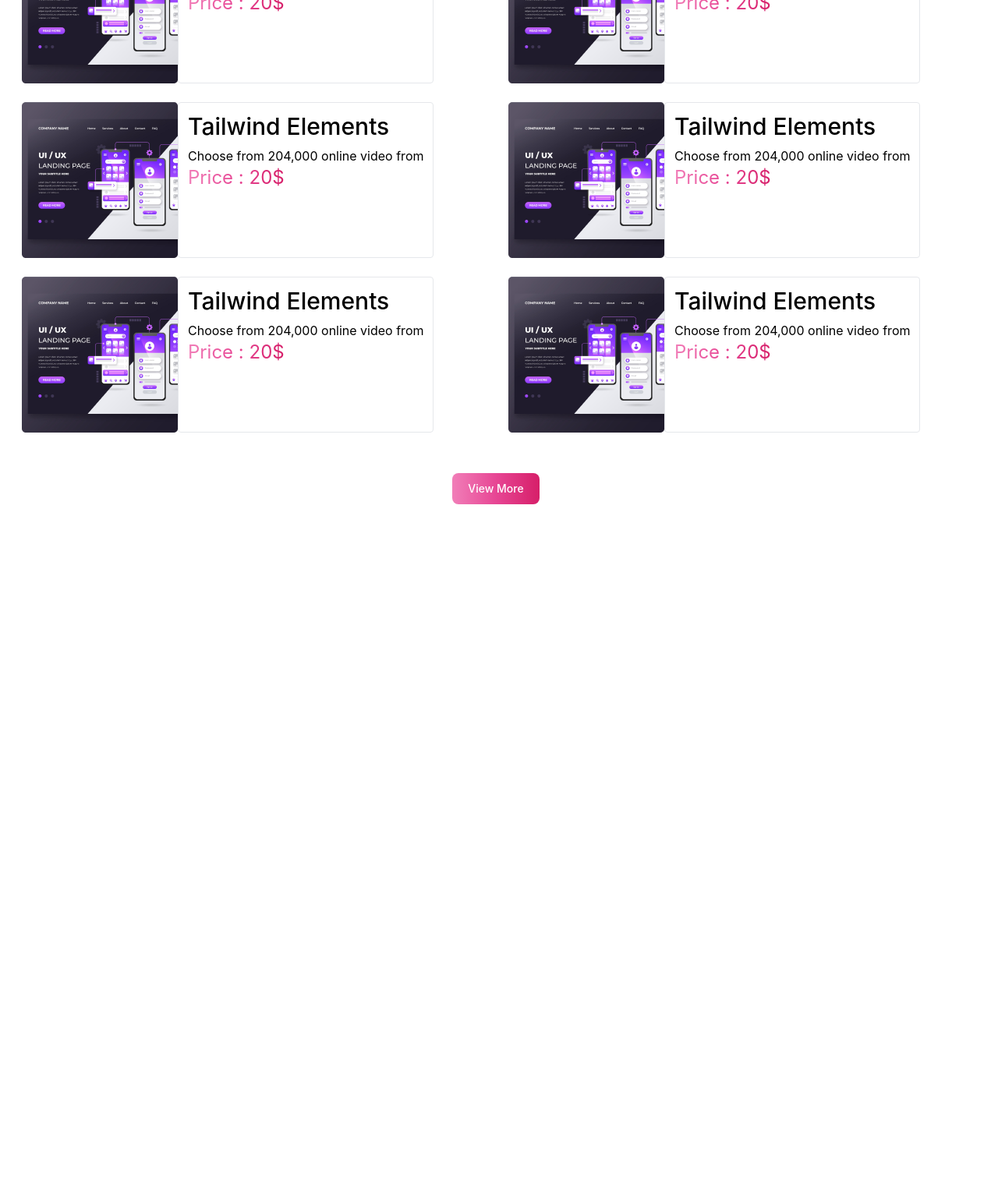
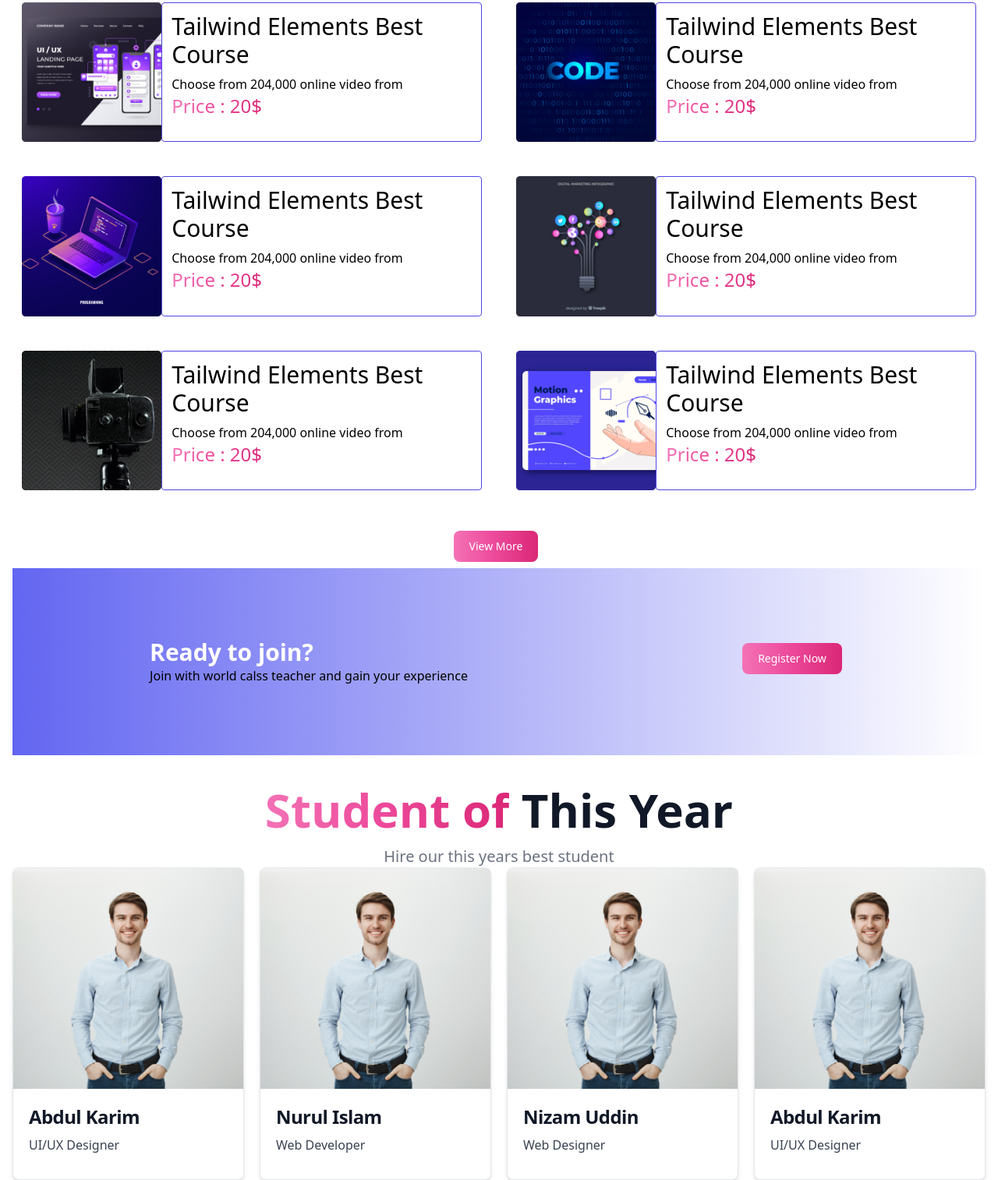
Before and after one commit to zayedhossain120/TechHub, a plain HTML site: page Index.html in a window 1280 px wide. Shown: the part 673-2187 px from the top of the page at 78% size. Before the commit the page ends 1328 px from the top, so only its background shows below. Drawn offline with nearby package versions, Linux system fonts and the light colour scheme.

Commit message:
studend and joining section added

```diff
--- a/Index.html
+++ b/Index.html
@@ -6,7 +6,12 @@
     <meta http-equiv="X-UA-Compatible" content="IE=edge">
     <meta name="viewport" content="width=device-width, initial-scale=1.0">
     <!-- tailwind link -->
-    <link rel="stylesheet" href="https://unpkg.com/flowbite@1.5.3/dist/flowbite.min.css" />
+    <!-- <link rel="stylesheet" href="https://unpkg.com/flowbite@1.5.3/dist/flowbite.min.css" /> -->
+    <script src="https://cdn.tailwindcss.com"></script>
+
+
+    <!-- custom css -->
+    <!-- <link rel="stylesheet" href="style.css"> -->
 
     <title>TechHub</title>
 </head>
@@ -17,7 +22,7 @@
 
         <div>
             <nav
-                class="bg-white px-2 sm:px-4 py-2.5 dark:bg-gray-900 fixed w-full z-20 top-0 left-0 border-b border-gray-200 dark:border-gray-600">
+                class="bg-white px-2 sm:px-4 py-2.5 dark:bg-gray-900 fixed w-full z-50 top-0 left-0 border-b border-gray-200 dark:border-gray-600">
                 <div class="container flex flex-wrap justify-between items-center mx-auto">
                     <a href="https://flowbite.com/" class="flex items-center">
                         <img src="images/logo.svg" class="mr-3 h-6 sm:h-9" alt="Flowbite Logo">
@@ -69,7 +74,7 @@
 
         <!-- slider started -->
 
-        <div id="indicators-carousel" class="relative" data-carousel="static">
+        <div id="indicators-carousel" class="relative pt-24" data-carousel="static">
             <!-- Carousel wrapper -->
             <div class="relative h-56 overflow-hidden rounded-lg md:h-96">
                 <!-- Item 1 -->
@@ -151,7 +156,7 @@
 
         <!-- slider end -->
 
-        <!-- Couse section started -->
+        <!-- Course section started -->
         <section>
 
             <div class="mt-10 text-center align-center">
@@ -164,15 +169,15 @@
                     video
                     courses with new additions published every month</p>
             </div>
-            <!-- corse section -->
+            <!-- courses -->
             <div class="mt-10">
-                <div class="grid grid-cols-2 grid-rows-2 ">
-                    <div class=" flex p-3 ">
+                <div class="grid md:grid-cols-1 lg:grid-cols-2 grid-rows-2 gap-5">
+                    <div class=" flex p-3 mx-auto">
                         <div>
                             <img src="images/course/course-1.png" alt="">
                         </div>
                         <div class="border border-indigo-600 p-3 rounded">
-                            <h1 class="font-medium text-3xl mt-0 mb-2 ">Tailwind Elements</h1>
+                            <h1 class="font-medium text-3xl mt-0 mb-2 ">Tailwind Elements Best Course</h1>
                             <p>Choose from 204,000 online video from </p>
                             <span
                                 class="text-2xl text-transparent bg-clip-text bg-gradient-to-r from-pink-400 via-pink-500 to-pink-600">Price
@@ -180,12 +185,12 @@
                                 20$</span>
                         </div>
                     </div>
-                    <div class=" flex p-3 ">
+                    <div class=" flex p-3 mx-auto ">
                         <div>
-                            <img src="images/course/course-1.png" alt="">
+                            <img src="images/course/course-2.png" alt="">
                         </div>
                         <div class="border border-indigo-600 p-3 rounded">
-                            <h1 class="font-medium text-3xl mt-0 mb-2 ">Tailwind Elements</h1>
+                            <h1 class="font-medium text-3xl mt-0 mb-2 ">Tailwind Elements Best Course</h1>
                             <p>Choose from 204,000 online video from </p>
                             <span
                                 class="text-2xl text-transparent bg-clip-text bg-gradient-to-r from-pink-400 via-pink-500 to-pink-600">Price
@@ -193,12 +198,12 @@
                                 20$</span>
                         </div>
                     </div>
-                    <div class=" flex p-3 ">
+                    <div class=" flex p-3 mx-auto ">
                         <div>
-                            <img src="images/course/course-1.png" alt="">
+                            <img src="images/course/course-3.png" alt="">
                         </div>
                         <div class="border border-indigo-600 p-3 rounded">
-                            <h1 class="font-medium text-3xl mt-0 mb-2 ">Tailwind Elements</h1>
+                            <h1 class="font-medium text-3xl mt-0 mb-2 ">Tailwind Elements Best Course</h1>
                             <p>Choose from 204,000 online video from </p>
                             <span
                                 class="text-2xl text-transparent bg-clip-text bg-gradient-to-r from-pink-400 via-pink-500 to-pink-600">Price
@@ -206,12 +211,12 @@
                                 20$</span>
                         </div>
                     </div>
-                    <div class=" flex p-3 ">
+                    <div class=" flex p-3 mx-auto ">
                         <div>
-                            <img src="images/course/course-1.png" alt="">
+                            <img src="images/course/course-4.png" alt="">
                         </div>
                         <div class="border border-indigo-600 p-3 rounded">
-                            <h1 class="font-medium text-3xl mt-0 mb-2 ">Tailwind Elements</h1>
+                            <h1 class="font-medium text-3xl mt-0 mb-2 ">Tailwind Elements Best Course</h1>
                             <p>Choose from 204,000 online video from </p>
                             <span
                                 class="text-2xl text-transparent bg-clip-text bg-gradient-to-r from-pink-400 via-pink-500 to-pink-600">Price
@@ -219,12 +224,12 @@
                                 20$</span>
                         </div>
                     </div>
-                    <div class=" flex p-3 ">
+                    <div class=" flex p-3 mx-auto ">
                         <div>
-                            <img src="images/course/course-1.png" alt="">
+                            <img src="images/course/course-5.png" alt="">
                         </div>
                         <div class="border border-indigo-600 p-3 rounded">
-                            <h1 class="font-medium text-3xl mt-0 mb-2 ">Tailwind Elements</h1>
+                            <h1 class="font-medium text-3xl mt-0 mb-2 ">Tailwind Elements Best Course</h1>
                             <p>Choose from 204,000 online video from </p>
                             <span
                                 class="text-2xl text-transparent bg-clip-text bg-gradient-to-r from-pink-400 via-pink-500 to-pink-600">Price
@@ -232,12 +237,12 @@
                                 20$</span>
                         </div>
                     </div>
-                    <div class=" flex p-3 ">
+                    <div class=" flex p-3 mx-auto ">
                         <div>
-                            <img src="images/course/course-1.png" alt="">
+                            <img src="images/course/course-6.png" alt="">
                         </div>
                         <div class="border border-indigo-600 p-3 rounded">
-                            <h1 class="font-medium text-3xl mt-0 mb-2 ">Tailwind Elements</h1>
+                            <h1 class="font-medium text-3xl mt-0 mb-2 ">Tailwind Elements Best Course</h1>
                             <p>Choose from 204,000 online video from </p>
                             <span
                                 class="text-2xl text-transparent bg-clip-text bg-gradient-to-r from-pink-400 via-pink-500 to-pink-600">Price
@@ -260,7 +265,94 @@
         </section>
         <!-- Couse section ending -->
 
+        <!-- join section started -->
+        <div class="flex flex-col lg:flex-row bg-gradient-to-r from-indigo-500 h-60 items-center justify-around">
+            <div>
+                <h2 class="text-3xl font-bold text-white">Ready to join?</h2>
+                <p class="text-gray">Join with world calss teacher and gain your experience </p>
+            </div>
+            <div>
+                <button type="button"
+                    class="text-white bg-gradient-to-r from-pink-400 via-pink-500 to-pink-600 hover:bg-gradient-to-br focus:ring-4 focus:outline-none focus:ring-pink-300 dark:focus:ring-pink-800 font-medium rounded-lg text-sm px-5 py-2.5 text-center mr-2 mb-2">Register
+                    Now</button>
 
+            </div>
+        </div>
+        <!-- join section ending -->
+
+        <!-- successfull student started -->
+        <section>
+
+            <div class="mt-10 text-center align-center">
+
+                <h1 class="mb-4 text-3xl font-extrabold text-gray-900 dark:text-white md:text-5xl lg:text-6xl"><span
+                        class="text-transparent bg-clip-text bg-gradient-to-r from-pink-400 via-pink-500 to-pink-600">Student
+                        of</span>
+                    This Year</h1>
+                <p class="text-lg font-normal text-gray-500 lg:text-xl dark:text-gray-400"> Hire our this years best
+                    student</p>
+            </div>
+            <!-- studen -->
+            <div class="grid md:grid-cols-2 lg:grid-cols-4 students-container gap-5">
+                <div
+                    class="max-w-sm bg-white rounded-lg border border-gray-200 shadow-md dark:bg-gray-800 dark:border-gray-700">
+                    <a href="#">
+                        <img class="w-full" src="images/student/student-1.png" alt="">
+                    </a>
+                    <div class="p-5">
+                        <a href="#">
+                            <h5 class="mb-2 text-2xl font-bold tracking-tight text-gray-900 dark:text-white">
+                                Abdul Karim</h5>
+                        </a>
+                        <p class="mb-3 font-normal text-gray-700 dark:text-gray-400"> UI/UX Designer</p>
+
+                    </div>
+                </div>
+                <div
+                    class="max-w-sm bg-white rounded-lg border border-gray-200 shadow-md dark:bg-gray-800 dark:border-gray-700">
+                    <a href="#">
+                        <img class="w-full" src="images/student/student-1.png" alt="">
+                    </a>
+                    <div class="p-5">
+                        <a href="#">
+                            <h5 class="mb-2 text-2xl font-bold tracking-tight text-gray-900 dark:text-white">
+                                Nurul Islam</h5>
+                        </a>
+                        <p class="mb-3 font-normal text-gray-700 dark:text-gray-400"> Web Developer</p>
+
+                    </div>
+                </div>
+                <div
+                    class="max-w-sm bg-white rounded-lg border border-gray-200 shadow-md dark:bg-gray-800 dark:border-gray-700">
+                    <a href="#">
+                        <img class="w-full" src="images/student/student-1.png" alt="">
+                    </a>
+                    <div class="p-5">
+                        <a href="#">
+                            <h5 class="mb-2 text-2xl font-bold tracking-tight text-gray-900 dark:text-white">
+                                Nizam Uddin</h5>
+                        </a>
+                        <p class="mb-3 font-normal text-gray-700 dark:text-gray-400"> Web Designer</p>
+
+                    </div>
+                </div>
+                <div
+                    class="max-w-sm bg-white rounded-lg border border-gray-200 shadow-md dark:bg-gray-800 dark:border-gray-700">
+                    <a href="#">
+                        <img class="w-full" src="images/student/student-1.png" alt="">
+                    </a>
+                    <div class="p-5">
+                        <a href="#">
+                            <h5 class="mb-2 text-2xl font-bold tracking-tight text-gray-900 dark:text-white">
+                                Abdul Karim</h5>
+                        </a>
+                        <p class="mb-3 font-normal text-gray-700 dark:text-gray-400"> UI/UX Designer</p>
+
+                    </div>
+                </div>
+            </div>
+        </section>
+        <!-- successfull student ending -->
         <!-- tailwind script -->
         <script src="https://unpkg.com/flowbite@1.5.3/dist/flowbite.js"></script>
 
--- /dev/null
+++ b/style.css
@@ -0,0 +1,3 @@
+.students-container {
+    grid-gap: 20px;
+}
```
